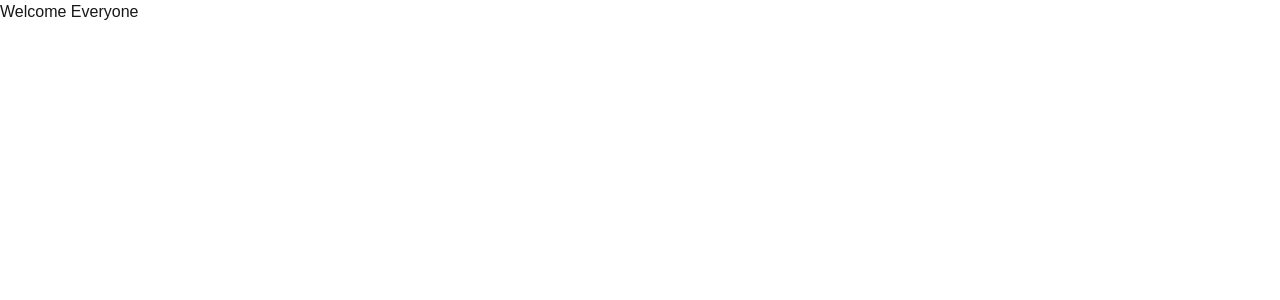
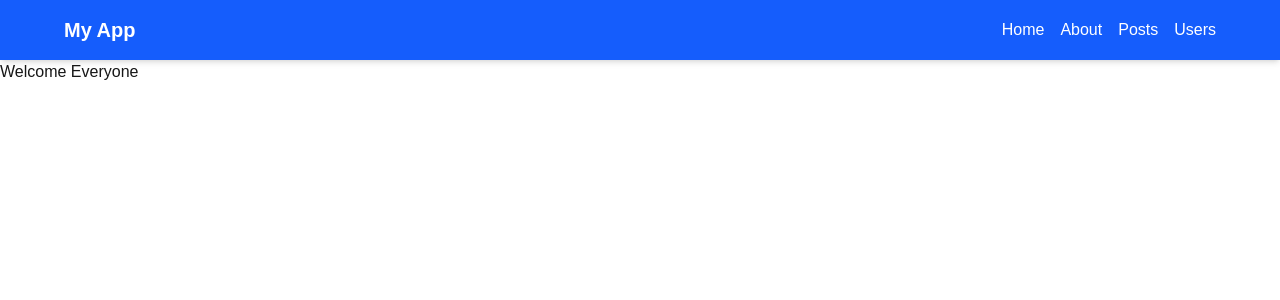
Before and after one commit to balogunkehinde13/alx-project-0x02-setup, a Next.js app in the folder alx-project-0x02/: page / in a window 1280 px wide. Shown: the top 300 px of the page. Built offline with nearby package versions, Linux system fonts and the light colour scheme.

Commit message:
added readme

```diff
--- a/alx-project-0x02/pages/index.tsx
+++ b/alx-project-0x02/pages/index.tsx
@@ -1,8 +1,10 @@
+import Header from "@/components/layout/Header"
 
 
 export default function Home() {
   return (
     <div>
+      <Header/>
        <h1>Welcome Everyone</h1>
     </div>
   );
--- a/alx-project-0x02/pages/users.tsx
+++ b/alx-project-0x02/pages/users.tsx
@@ -2,6 +2,7 @@
 import { GetStaticProps } from "next";
 import { UserProps } from "@/interfaces";
 import UserCard from "@/components/common/UserCard";
+import Header from "@/components/layout/Header";
 
 interface UsersPageProps {
   users: UserProps[];
@@ -9,11 +10,14 @@
 
 const UsersPage: React.FC<UsersPageProps> = ({ users }) => {
   return (
+    <>
+    <Header/>
     <main className="p-6 grid grid-cols-1 md:grid-cols-2 lg:grid-cols-3 gap-6">
       {users.map((user) => (
         <UserCard key={user.id} user={user} />
       ))}
     </main>
+    </>
   );
 };
 
```
